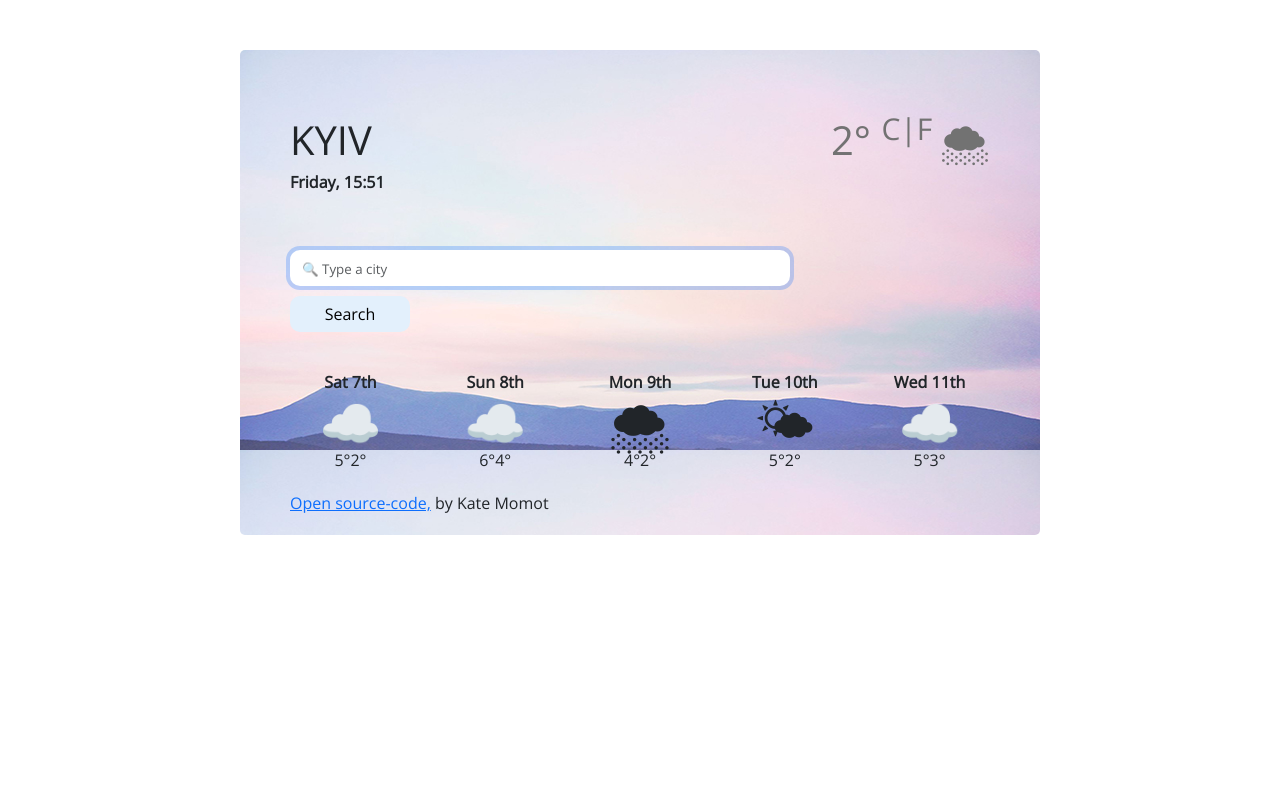
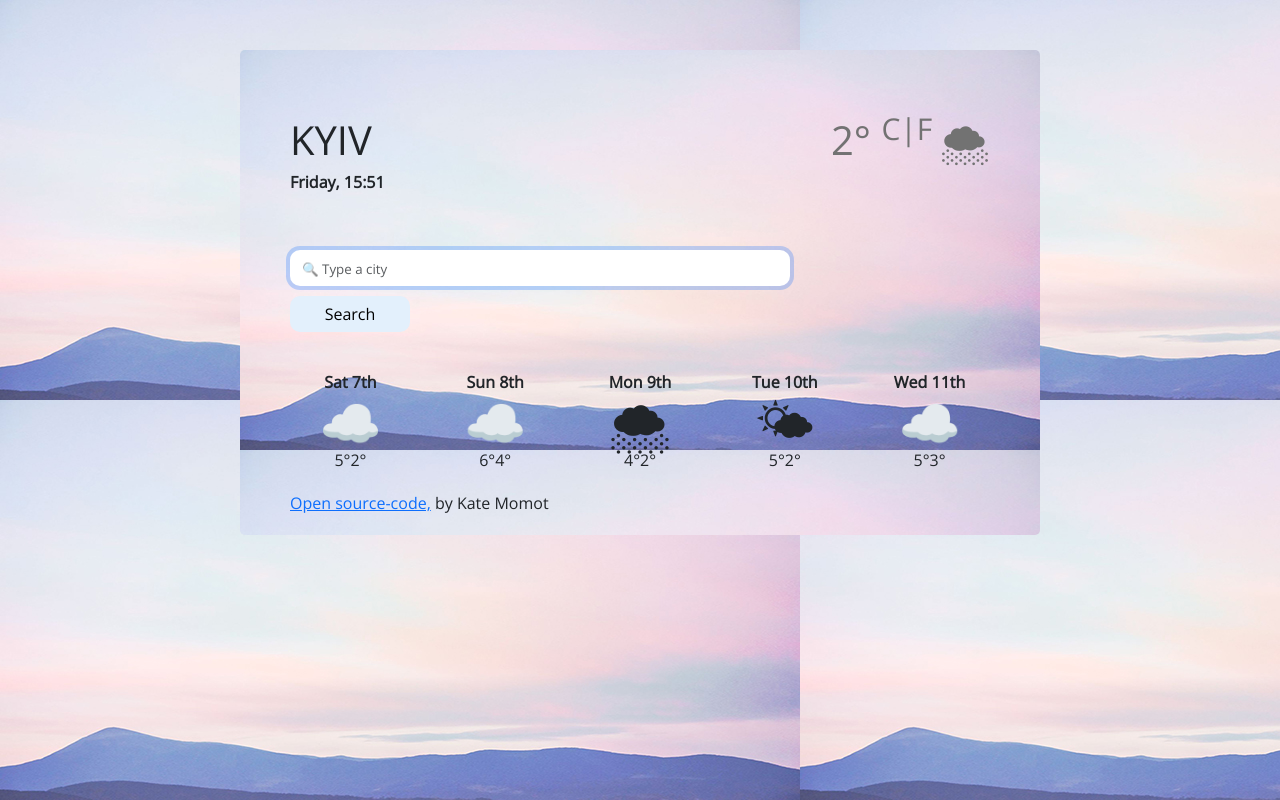
Before and after one commit to MomotKateryna/My_weather_app, a website built with Parcel: page index.html in a window 1280 px wide. Built offline with nearby package versions, Linux system fonts and the light colour scheme.

Commit message:
Update styles.css
change background color

```diff
--- a/src/styles.css
+++ b/src/styles.css
@@ -6,7 +6,7 @@
   font-family: "Open Sans", sans-serif;
   padding: 20px 50px;
   background-image: url("/src/11.jpeg");
-  background-color: rgb(245, 239, 242);
+  background-color: rgb(245, 239, 240);
 }
 .left {
   width: 50%;
@@ -81,3 +81,6 @@ button {
   font-weight: 400;
   line-height: 1.5;
 }
+body {
+  background-image: url("/src/11.jpeg");
+}
```
